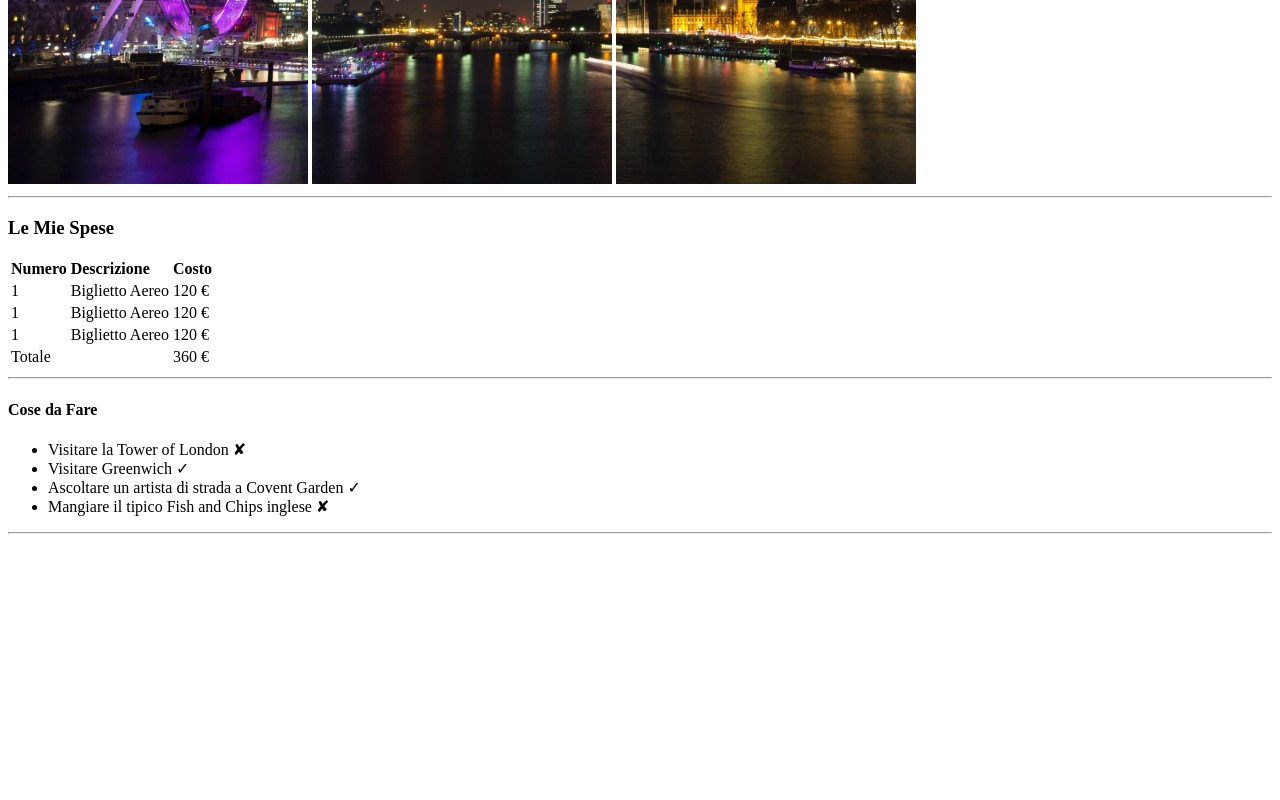
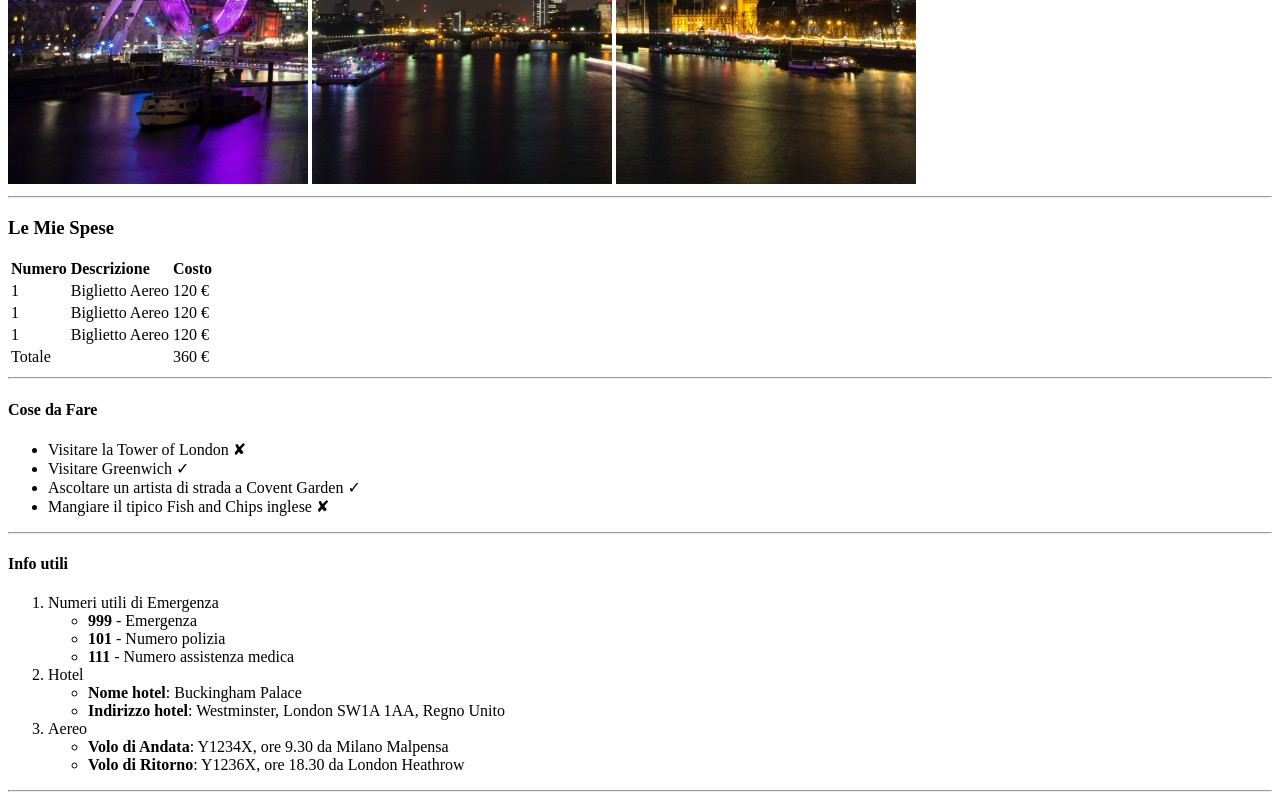
Before and after one commit to AgneseBettio/html-london-trip, a plain HTML site: page index.html in a window 1280 px wide. Shown: the part 496-1296 px from the top of the page. Before the commit the page ends 1038 px from the top, so only its background shows below. Drawn offline with Linux system fonts and the light colour scheme.

Commit message:
aggiunto sezione 3 info utili

```diff
--- a/index.html
+++ b/index.html
@@ -67,6 +67,29 @@
             </ul>
             <hr>
         </section>
+        <!-- sezione 3 info utili -->
+        <section>
+            <h4>Info utili</h4>
+            <ol>
+                <li>Numeri utili di Emergenza</li>
+                    <ul>
+                        <li><strong>999</strong> - Emergenza</li>
+                        <li><strong>101</strong> - Numero polizia</li>
+                        <li><strong>111</strong> - Numero assistenza medica</li>
+                    </ul>
+                <li>Hotel</li>
+                    <ul>
+                        <li><strong>Nome hotel</strong>: Buckingham Palace </li>
+                        <li><strong>Indirizzo hotel</strong>: Westminster, London SW1A 1AA, Regno Unito </li>
+                    </ul>
+                <li>Aereo</li>
+                    <ul>
+                        <li><strong>Volo di Andata</strong>: Y1234X, ore 9.30 da Milano Malpensa </li>
+                        <li><strong>Volo di Ritorno</strong>: Y1236X, ore 18.30 da London Heathrow </li>
+                    </ul>
+            </ol>
+            <hr>
+        </section>
 
 
     </main>
```
